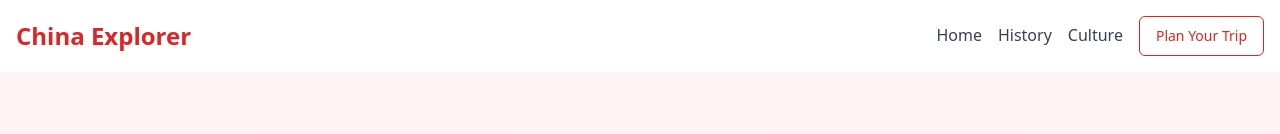
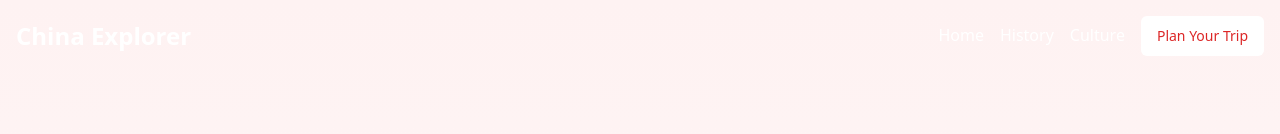
Before and after one commit to GPT-Engineer-App-Dev/vibrant-china-explore, a React (Vite) app: page / in a window 1280 px wide. Shown: the top 134 px of the page. Built offline with nearby package versions, Linux system fonts and the light colour scheme.

Commit message:
GPT Engineer Update [skip gpt_engineer]

```diff
--- a/src/components/Navbar.jsx
+++ b/src/components/Navbar.jsx
@@ -1,16 +1,45 @@
 import { Button } from "@/components/ui/button";
 import { NavLink } from "react-router-dom";
+import { useState, useEffect } from "react";
 
 const Navbar = () => {
+  const [isScrolled, setIsScrolled] = useState(false);
+
+  useEffect(() => {
+    const handleScroll = () => {
+      setIsScrolled(window.scrollY > 0);
+    };
+
+    window.addEventListener('scroll', handleScroll);
+
+    return () => {
+      window.removeEventListener('scroll', handleScroll);
+    };
+  }, []);
+
   return (
-    <nav className="bg-white shadow-md">
+    <nav className={`fixed top-0 left-0 right-0 z-50 transition-all duration-300 ${
+      isScrolled ? 'bg-white shadow-md' : 'bg-transparent'
+    }`}>
       <div className="container mx-auto px-4 py-4 flex justify-between items-center">
-        <NavLink to="/" className="text-2xl font-bold text-red-600">China Explorer</NavLink>
+        <NavLink to="/" className={`text-2xl font-bold transition-colors duration-300 ${
+          isScrolled ? 'text-red-600' : 'text-white'
+        }`}>China Explorer</NavLink>
         <div className="space-x-4">
-          <NavLink to="/" className="text-gray-700 hover:text-red-600">Home</NavLink>
-          <NavLink to="/history" className="text-gray-700 hover:text-red-600">History</NavLink>
-          <NavLink to="/culture" className="text-gray-700 hover:text-red-600">Culture</NavLink>
-          <Button variant="outline" className="text-red-600 border-red-600 hover:bg-red-600 hover:text-white">
+          <NavLink to="/" className={`transition-colors duration-300 ${
+            isScrolled ? 'text-gray-700 hover:text-red-600' : 'text-white hover:text-red-100'
+          }`}>Home</NavLink>
+          <NavLink to="/history" className={`transition-colors duration-300 ${
+            isScrolled ? 'text-gray-700 hover:text-red-600' : 'text-white hover:text-red-100'
+          }`}>History</NavLink>
+          <NavLink to="/culture" className={`transition-colors duration-300 ${
+            isScrolled ? 'text-gray-700 hover:text-red-600' : 'text-white hover:text-red-100'
+          }`}>Culture</NavLink>
+          <Button variant={isScrolled ? "outline" : "secondary"} className={`transition-colors duration-300 ${
+            isScrolled
+              ? 'text-red-600 border-red-600 hover:bg-red-600 hover:text-white'
+              : 'text-red-600 bg-white hover:bg-red-100'
+          }`}>
             Plan Your Trip
           </Button>
         </div>
--- a/src/pages/Index.jsx
+++ b/src/pages/Index.jsx
@@ -7,7 +7,7 @@ const Index = () => {
   return (
     <div className="min-h-screen flex flex-col">
       <Navbar />
-      <div className="flex-grow bg-gradient-to-b from-red-50 to-white">
+      <div className="flex-grow bg-gradient-to-b from-red-50 to-white pt-16"> {/* Added pt-16 for padding-top */}
         <div className="container mx-auto px-4 py-16">
         <motion.header
           className="text-center mb-16"
```
